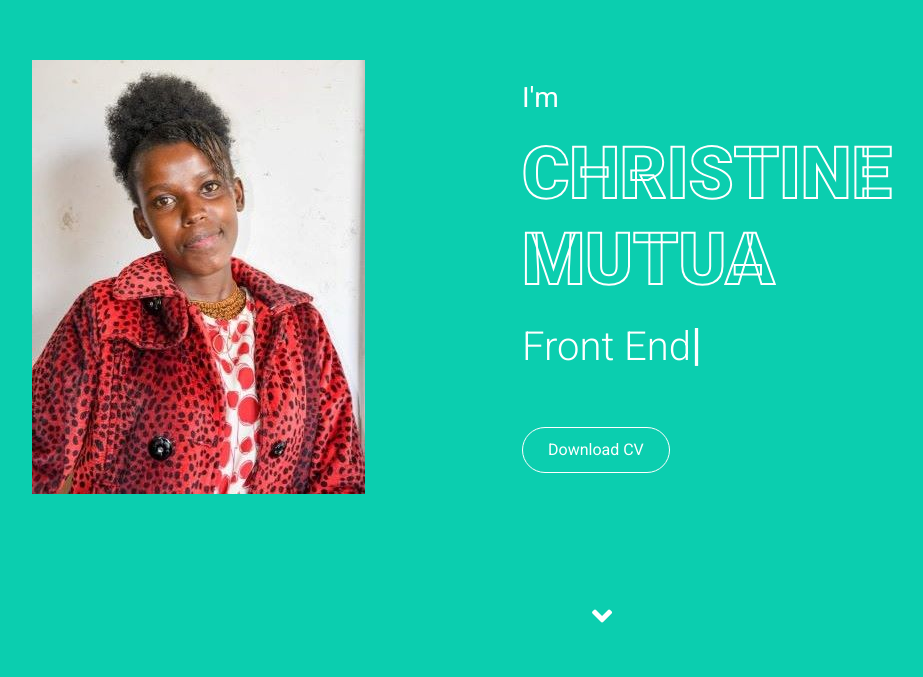
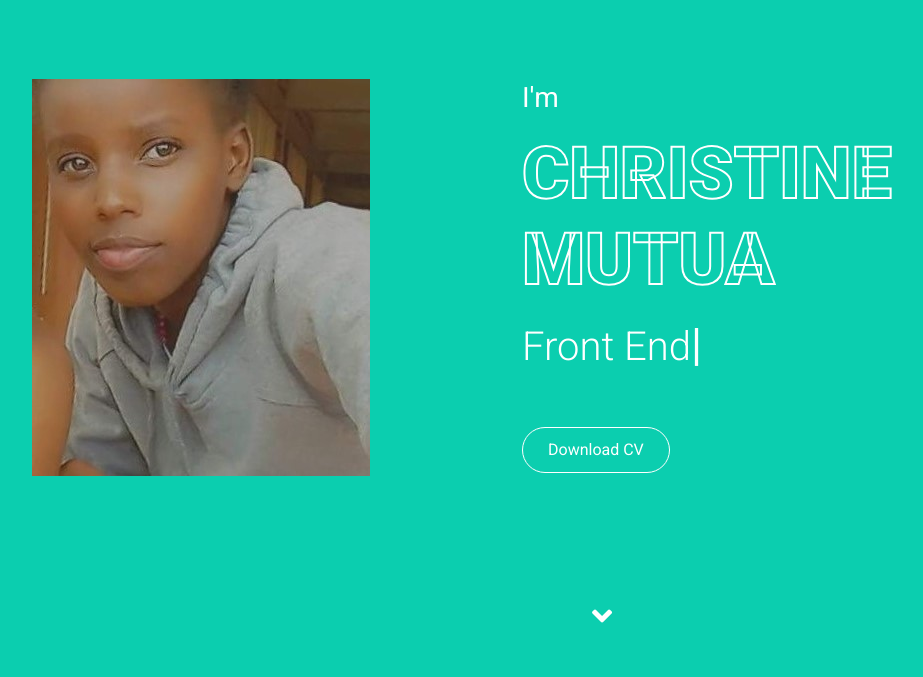
Before and after one commit to Christinendanu/Christinendanu.github.io, a plain HTML site: page index.html in a window 1280 px wide. Shown: the part 123-800 px from the top of the page, without its empty margins (38-961 px from the left). Drawn offline with nearby package versions, Linux system fonts and the light colour scheme.

Commit message:
changing profile picture

```diff
--- a/index.html
+++ b/index.html
@@ -132,7 +132,7 @@ IN CONNECTION WITH THE SOFTWARE OR THE USE OR OTHER DEALINGS IN THE SOFTWARE.
       <div class="container">
         <div class="row align-items-center">
           <div class="col-lg-5 px-5 pl-lg-0 pb-5 pb-lg-0">
-            <img src="img/photo.jpg" alt="" width="333" height="434" />
+            <img src="img/photo2.jpg" alt="" width="338" height="397" />
           </div>
           <div class="col-lg-7 text-center text-lg-left">
             <h3 class="text-white font-weight-normal mb-3">I'm</h3>
```
Also changed, not shown: img/photo2.jpg (added).
